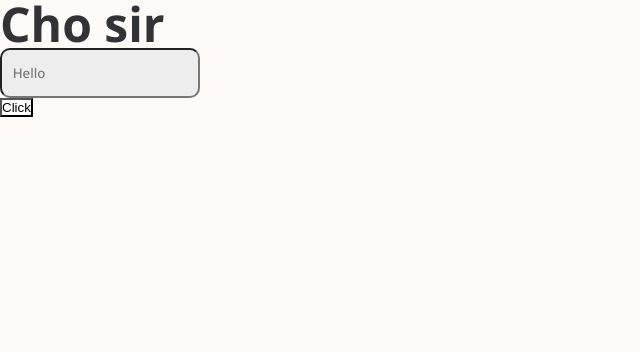
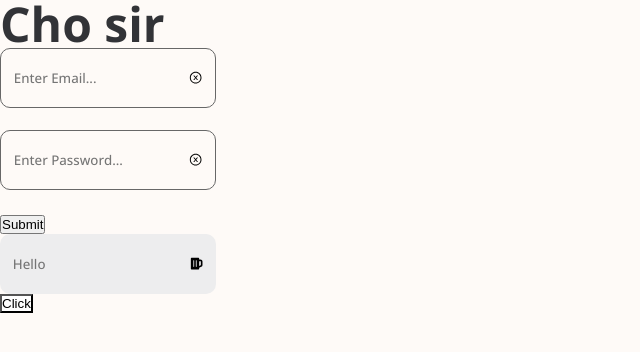
Before and after one commit to tuananh131001/Cardinalis-FE, a React (Vite) app in the folder client/: page / in a window 1280 px wide. Shown: the top 352 px of the page, without its empty margins (0-640 px from the left). Built offline with nearby package versions, Linux system fonts and the light colour scheme.

Commit message:
4.1. Finish form structure

```diff
--- a/client/src/components/Button/Button.jsx
+++ b/client/src/components/Button/Button.jsx
@@ -3,14 +3,14 @@ import StyledButton from '@/components/Button/Button.styled';
 import PropTypes from 'prop-types';
 import { StyledIconButton } from './Button.styled';
 
-function Button({ type = 'primary', children, onClick, ...props }) {
+function Button({ buttonType = 'primary', children, onClick, ...props }) {
   // for general props of all components rendering conditionally
   // for optional props only
   let generalPropsList = {
     onClick: onClick,
     ...props
   };
-  switch (type) {
+  switch (buttonType) {
     case 'primary':
       return <StyledButton {...generalPropsList}>{children}</StyledButton>;
     case 'icon':
@@ -19,7 +19,7 @@ function Button({ type = 'primary', children, onClick, ...props }) {
 }
 
 Button.propTypes = {
-  type: PropTypes.string,
+  buttonType: PropTypes.string,
   children: PropTypes.node,
   onClick: PropTypes.any,
   props: PropTypes.arrayOf(PropTypes.oneOfType([PropTypes.string, PropTypes.number]))
--- a/client/src/components/Button/Button.styled.js
+++ b/client/src/components/Button/Button.styled.js
@@ -23,6 +23,7 @@ export const StyledIconButton = styled.button`
   flex: 0 0;
   ${StyledGeneralButton}
   border: none;
+  background-color: transparent;
 `;
 
 // Default Props
--- /dev/null
+++ b/client/src/components/Form/Form.jsx
@@ -0,0 +1,109 @@
+// https://stackoverflow.com/questions/52483260/validate-phone-number-with-yup
+// https://stackoverflow.com/questions/46656476/rendering-empty-space-in-react
+import { useForm } from 'react-hook-form';
+import { yupResolver } from '@hookform/resolvers/yup';
+import { chooseInputSchema } from '@/helpers/HandlingInput';
+import PropTypes from 'prop-types';
+import { Input } from '@/components/Input/Input';
+import { AiOutlineCloseCircle } from 'react-icons/ai';
+
+export const Form = ({ type }) => {
+  /**
+   * @description - This component for form with validation
+   * @param {string} type - type of form: login | register
+   * @param {function} onSubmit - function for onSubmit event
+   */
+  const schema = chooseInputSchema(type);
+
+  // register for react hook form know which one needs validation -> pass as attributes inside object
+  // formState handle errors from yup
+  const {
+    register,
+    handleSubmit,
+    formState: { errors }
+  } = useForm({
+    // integration btw yup and form to make it work
+    resolver: yupResolver(schema)
+  });
+
+  // submit function
+  const onSubmitClick = (data) => {
+    console.log('sdn');
+    console.log(data);
+  };
+
+
+  return (
+    <form action="" onSubmit={handleSubmit(onSubmitClick)}>
+      {type == 'login' ? (
+        <>
+          <Input
+            type="email"
+            inputType="textIcon"
+            inputName="loginInput"
+            placeholder="Enter Email..."
+            {...register('emailInput')}>
+            <AiOutlineCloseCircle />
+          </Input>
+          <p>{errors.emailInput?.message ?? <EmptySpace />}</p>
+          <Input
+            type="password"
+            inputType="textIcon"
+            inputName="loginInput"
+            placeholder="Enter Password..."
+            {...register('passwordInput')}>
+            <AiOutlineCloseCircle />
+          </Input>
+          <p>{errors.passwordInput?.message ?? <EmptySpace />}</p>
+        </>
+      ) : (
+        <>
+          <Input
+            type="text"
+            inputType="text"
+            inputName="loginInput"
+            placeholder="Enter Email..."
+            {...register('emailInput')}
+          />
+          <p>{errors.emailInput?.message ?? <EmptySpace />}</p>
+          <Input
+            type="tel"
+            inputType="text"
+            inputName="loginInput"
+            placeholder="Enter Phone Number..."
+            {...register('phoneInput')}
+          />
+          <p>{errors.phoneInput?.message ?? <EmptySpace />}</p>
+          <Input
+            type="password"
+            inputType="text"
+            inputName="loginInput"
+            placeholder="Enter Password..."
+            {...register('passwordInput')}
+          />
+          <p>{errors.passwordInput?.message ?? <EmptySpace />}</p>
+          <Input
+            type="password"
+            inputType="text"
+            inputName="loginInput"
+            placeholder="Confirm Password"
+            {...register('confirmPasswordInput')}
+          />
+          <p>{errors.confirmPasswordInput?.message ?? <EmptySpace />}</p>
+        </>
+      )}
+      <button type="submit">Submit</button>
+    </form>
+  );
+};
+
+function EmptySpace() {
+  return <span>&nbsp;&nbsp;</span>;
+}
+
+Form.propTypes = {
+  type: PropTypes.string,
+  onSubmit: PropTypes.func
+};
+
+export default Form;
--- a/client/src/components/Input/Input.jsx
+++ b/client/src/components/Input/Input.jsx
@@ -1,16 +1,21 @@
+// https://stackoverflow.com/questions/62935533/how-to-fix-react-forwardrefmenu-material-ui
 import { useResizeInput } from '@/hooks/useResizeInput';
 import { useChange } from '@/hooks/useChange';
 import { StyledTextArea, StyledInput } from '@/components/Input/Input.styled';
 import { StyledInputContainer, StyledInputIcon } from './Input.styled';
 import PropTypes from 'prop-types';
 import Button from '@/components/Button/Button';
+import { forwardRef } from 'react';
 
-function Input({ type, inputName, inputType = 'text', cols, onClick, children, ...props }) {
+export const Input = forwardRef(function Input(
+  { inputType, inputName, type = 'text', cols, onClick, children, ...props },
+  ref
+) {
   /**
    * @description - This component for input and textarea
-   * @param {string} type - type of input element - normal input | special input textarea | special input with icon
-   * @param {string} inputName - name of input: for choosing "login" or "home" input
-   * @param {string} inputType - type of input: text | password | email | number
+   * @param {string} inputType - type of input element - normal input | special input textarea | special input with icon
+   * @param {string} inputName - name of input: for choosing "loginInput" or "homeInput" input
+   * @param {string} type - type of input: text | password | email | number
    * @param {string} cols - number of cols for textarea
    * @param {function} onClick - function for onClick event
    * @param {string} children - icon for input
@@ -21,12 +26,12 @@ function Input({ type, inputName, inputType = 'text', cols, onClick, children, .
   // for optional props only
   let generalPropsList = {
     inputName: inputName,
-    type: inputType,
+    type: type,
     ...props
   };
   // const buttonPropsList = {
 
-  switch (type) {
+  switch (inputType) {
     case 'textarea':
       // 32 số tạm thời chưa bít
       [textareaRef, onChange, inputValue] = useResizeInput('', {
@@ -43,28 +48,26 @@ function Input({ type, inputName, inputType = 'text', cols, onClick, children, .
       );
     case 'text':
       [inputValue, onChange] = useChange('');
-      return <StyledInput {...generalPropsList} onChange={onChange} />;
+      return <StyledInput {...generalPropsList} onChange={onChange} ref={ref} />;
     case 'textIcon':
       [inputValue, onChange] = useChange('');
       return (
         <StyledInputContainer {...generalPropsList}>
-          <StyledInputIcon {...generalPropsList} />
-          <Button type="icon" onClick={onClick}>
+          <StyledInputIcon {...generalPropsList} ref={ref} />
+          <Button buttonType="icon" onClick={onClick}>
             {children}
           </Button>
         </StyledInputContainer>
       );
   }
-}
+});
 
 Input.propTypes = {
+  inputType: PropTypes.string,
+  inputName: PropTypes.string,
   type: PropTypes.string,
   cols: PropTypes.oneOfType([PropTypes.string, PropTypes.number]),
   onClick: PropTypes.func,
   children: PropTypes.element,
-  inputName: PropTypes.string,
-  inputType: PropTypes.string,
   props: PropTypes.arrayOf(PropTypes.oneOfType([PropTypes.string, PropTypes.number]))
 };
-
-export default Input;
--- a/client/src/components/Input/Input.styled.jsx
+++ b/client/src/components/Input/Input.styled.jsx
@@ -40,11 +40,9 @@ export const StyledInputContainer = styled.div`
   justify-content: ${(props) => props.jc};
   padding: ${(props) => props.padding};
   ${StyledGeneralInput}
-  & input {
-    ${StyledGeneralInput}
-  }
 `;
 export const StyledInputIcon = styled.input`
+  ${StyledGeneralInput}
   border: none;
   background-color: inherit;
   outline: none;
@@ -61,10 +59,6 @@ export const StyledTextArea = styled.textarea`
 export const StyledInput = styled.input`
   ${StyledGeneralInput}
   padding: ${(props) => props.padding};
-
-  /* &:focus {
-    outline: ${({ theme }) => theme.input.outlineColor};
-  } */
 `;
 
 // Default Props
--- /dev/null
+++ b/client/src/helpers/HandlingInput.js
@@ -0,0 +1,68 @@
+import * as yup from 'yup';
+export const displayErrorMessage = (type, errorType, ...args) => {
+  let displayType = 'input';
+  switch (type) {
+    case 'confirmPassword':
+      displayType = 'Confirm Password';
+      break;
+    default:
+      displayType = type;
+  }
+  switch (errorType) {
+    case 'required':
+      return `Your ${displayType} is required`;
+    case 'email':
+      return `Your ${displayType}'s format is not valid`;
+    case 'positive':
+      return `Your ${displayType} can only be positive`;
+    case 'integer':
+      return `Your ${displayType} should be int only`;
+    case 'min':
+      return `Your ${displayType} must be larger or equal to ${args[0]}`;
+    case 'max':
+      return `Your ${displayType} must be smaller or equal to ${args[0]}`;
+    case 'matches':
+      return `Your ${displayType} is invalid`;
+    case 'oneOf':
+      return `Your ${displayType} doesn't match`;
+    default:
+      return `Invalid ${displayType}`;
+  }
+};
+export const chooseInputSchema = (type) => {
+  const phoneRegex =
+    /^((\\+[1-9]{1,4}[ \\-]*)|(\\([0-9]{2,3}\\)[ \\-]*)|([0-9]{2,4})[ \\-]*)*?[0-9]{3,4}?[ \\-]*[0-9]{3,4}?$/;
+  if (type == 'login') {
+    return yup.object().shape({
+      emailInput: yup
+        .string()
+        .email(displayErrorMessage('email', 'email'))
+        .required(displayErrorMessage('email', 'required')),
+      passwordInput: yup
+        .string()
+        .min(4, displayErrorMessage('password', 'min', 4))
+        .max(20, displayErrorMessage('password', 'max', 20))
+        .required(displayErrorMessage('password', 'required'))
+    });
+  } else {
+    return yup.object().shape({
+      emailInput: yup
+        .string()
+        .email(displayErrorMessage('email', 'email'))
+        .required(displayErrorMessage('email', 'required')),
+      phoneInput: yup
+        .string()
+        .matches(phoneRegex, displayErrorMessage('phone', 'matches'))
+        .required(displayErrorMessage('phone', 'required')),
+      passwordInput: yup
+        .string()
+        .min(4, displayErrorMessage('password', 'min', 4))
+        .max(20, displayErrorMessage('password', 'max', 20))
+        .required(displayErrorMessage('password', 'required')),
+      confirmPasswordInput: yup
+        .string()
+        .oneOf([yup.ref('passwordInput'), null], displayErrorMessage('confirmPassword', 'oneOf'))
+        .required(displayErrorMessage('confirmPassword', 'required'))
+    });
+  }
+};
--- a/client/src/hooks/useChange.js
+++ b/client/src/hooks/useChange.js
@@ -5,6 +5,8 @@ export const useChange = ({ initialValue = '' }) => {
 
   // event functions
   const onChange = (event) => setValue(event.target.value);
+  // toggle
+  const toggle = () => setValue(!value);
 
-  return [value, onChange];
+  return [value, onChange, toggle];
 };
--- a/client/src/pages/Home.jsx
+++ b/client/src/pages/Home.jsx
@@ -2,13 +2,21 @@ import PropTypes from 'prop-types';
 import React from 'react';
 import Button from '@/components/Button/Button';
 import Text from '@/components/text/Text';
-import Input from '@/components/Input/Input';
+import { Input } from '@/components/Input/Input';
+import { FaBeer } from 'react-icons/fa';
+import Form from '@/components/Form/Form';
 
 function Home({ themeToggler }) {
+  const click = () => {
+    console.log('click');
+  };
   return (
     <div>
       <Text type="h1" text="Cho sir" size="3em" />
-      <Input type="text" placeholder="Hello" />
+      <Form type="login" />
+      <Input inputType="textIcon" inputName="homeInput" placeholder="Hello" onClick={click}>
+        <FaBeer />
+      </Input>
       <Button onClick={themeToggler}>Click</Button>
     </div>
   );
--- a/client/src/styles/Theme.js
+++ b/client/src/styles/Theme.js
@@ -8,7 +8,7 @@ const lightTheme = {
   text: {
     color: 'var(--text_color_light)'
   },
-  input: {
+  homeInput: {
     backgroundColor: 'var(--input_background_light)',
     color: 'var(--subtext_color_light)'
   },
@@ -39,7 +39,7 @@ const darkTheme = {
   text: {
     color: 'var(--text_color_dark)'
   },
-  input: {
+  homeInput: {
     backgroundColor: 'var(--input_background_dark)',
     color: 'var(--subtext_color_dark)'
   },
```
